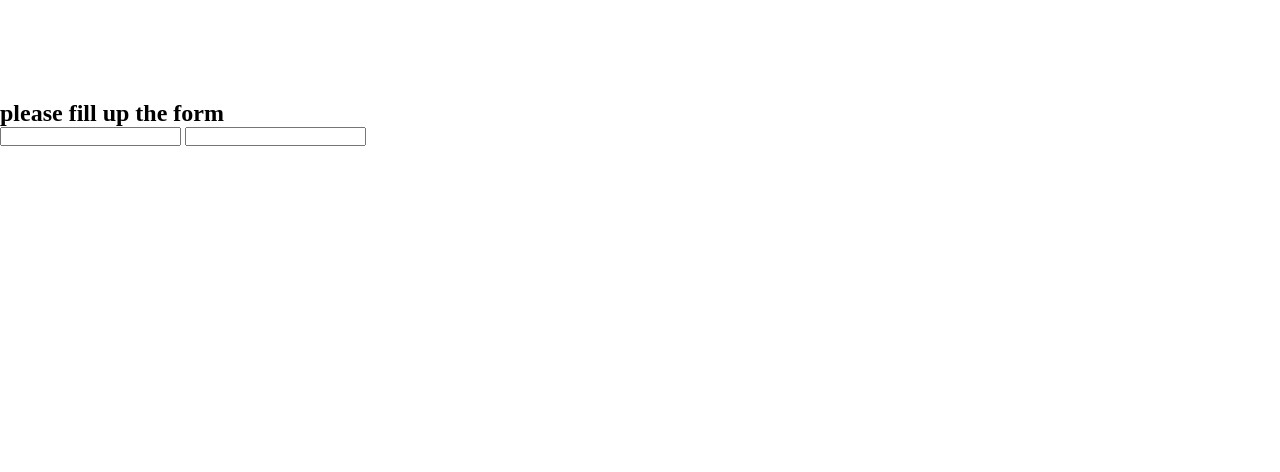
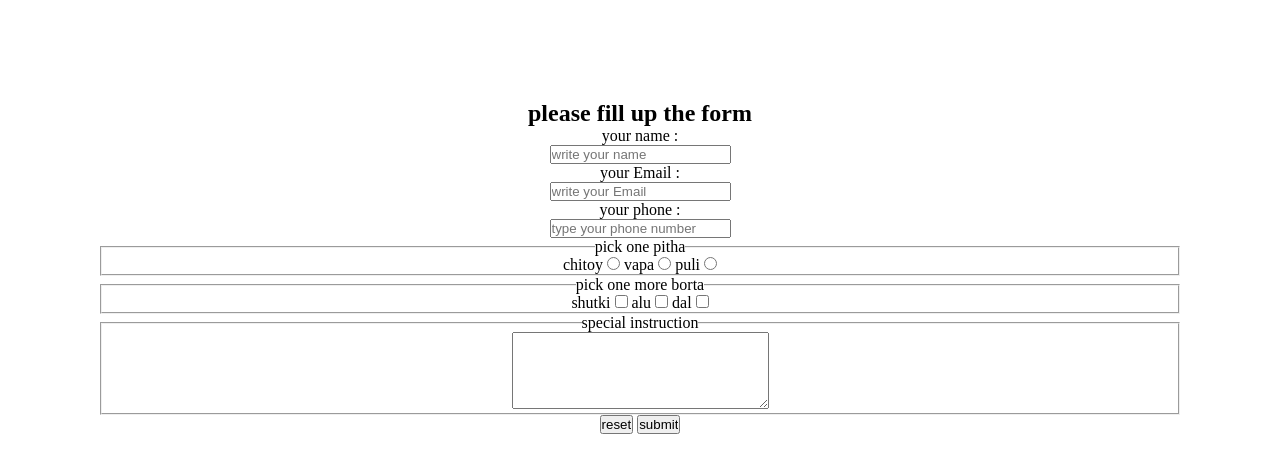
Before and after one commit to Web-dev-mehedi/module-4, a plain HTML site: page practice project/form.html in a window 1280 px wide. Drawn offline with Linux system fonts and the light colour scheme.

Commit message:
form makeing complete

```diff
--- a/practice project/form.html
+++ b/practice project/form.html
@@ -9,15 +9,50 @@
 </head>
 <body>
 
-    <section>
+    <section class="form-wrap">
 
         <h2 style="margin-top: 100px;"> please fill up the form</h2>
 
           <form action="">
-              <label for=""></label>
-              <input type="text">
-              <label for=""> </label>
-              <input type="text">
+              <label for="name"> your name :</label><br>
+              <input type="text" placeholder="write your name"><br>
+              <label for="email"> your Email :</label><br>
+              <input type="text" placeholder="write your Email"><br>
+              <label for="phone">your phone :</label><br>
+              <input type="text" placeholder="type your phone number">
+
+              <fieldset>
+                  <legend>
+                      pick one pitha
+                  </legend>
+                   <label for="chitoy">
+                    chitoy
+                     </label>
+                     <input type="radio" name="pitha" id="chitoy">
+                     <label for="vapa">vapa</label>
+                     <input type="radio" name="pitha" id="vapa">
+                     <label for="puli">puli</label>
+                     <input type="radio" name="pitha" id="puli">
+              </fieldset>
+              <fieldset>
+                <legend>pick one more borta</legend>
+
+                   <label for="shutki"> shutki</label>
+                   <input type="checkbox" name="vorta" id="shutki">
+                   <label for="alu">alu</label>
+                   <input type="checkbox" name="vorta" id="alu">
+                   <label for="dal"> dal</label>
+                   <input type="checkbox" name="vorta" id="dal">
+
+              </fieldset>
+              <fieldset>
+                  <legend>special instruction</legend>
+                  <textarea name="" id="" cols="30" rows="5">
+
+                  </textarea>
+              </fieldset>
+                   <input type="reset" value="reset">
+                   <input type="submit" value="submit">
           </form>
 
    </section>
--- a/practice project/style.css
+++ b/practice project/style.css
@@ -22,3 +22,17 @@ nav >ul > li > a {
     text-align: center;
     margin-top: 50px;
 }
+
+.form-wrap
+{
+    margin: 100px;
+    justify-content: center;
+    text-align: center;
+    /* display: inline; */
+    /*
+     */
+}
+fieldset {
+    /* display: block;
+    margin: 100px;
+} */
```
Also changed, not shown: practice project/index.html (+4 -4 lines).
